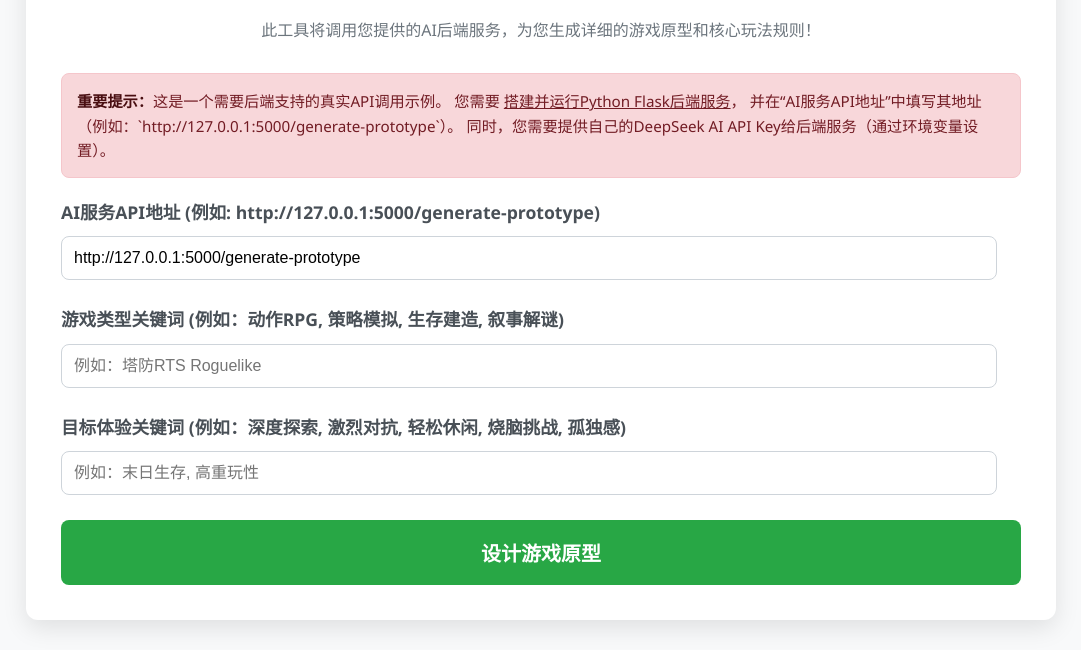
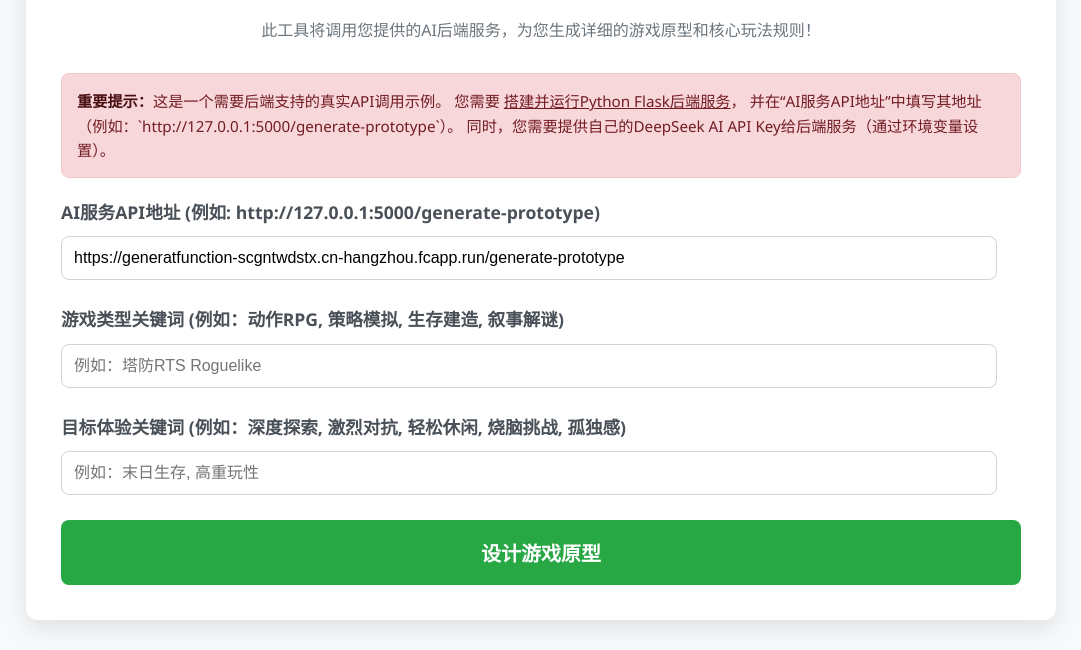
Before and after one commit to zgjzgj1985/game-prototype-project, a plain HTML site: page index.html in a window 1280 px wide. Shown: the part 173-823 px from the top of the page, without its empty margins (99-1180 px from the left). Drawn offline with Linux system fonts and the light colour scheme.

Commit message:
Update frontend API endpoint and sync .gitignore

```diff
--- a/index.html
+++ b/index.html
@@ -186,7 +186,7 @@
         <form id="mechanicsForm">
             <div class="form-group">
                 <label for="apiEndpoint">AI服务API地址 (例如: http://127.0.0.1:5000/generate-prototype)</label>
-                <input type="text" id="apiEndpoint" value="http://127.0.0.1:5000/generate-prototype" required>
+                <input type="text" id="apiEndpoint" value="https://generatfunction-scgntwdstx.cn-hangzhou.fcapp.run/generate-prototype" required>
             </div>
             <div class="form-group">
                 <label for="gameType">游戏类型关键词 (例如：动作RPG, 策略模拟, 生存建造, 叙事解谜)</label>
```
Also changed, not shown: 2 other files.
